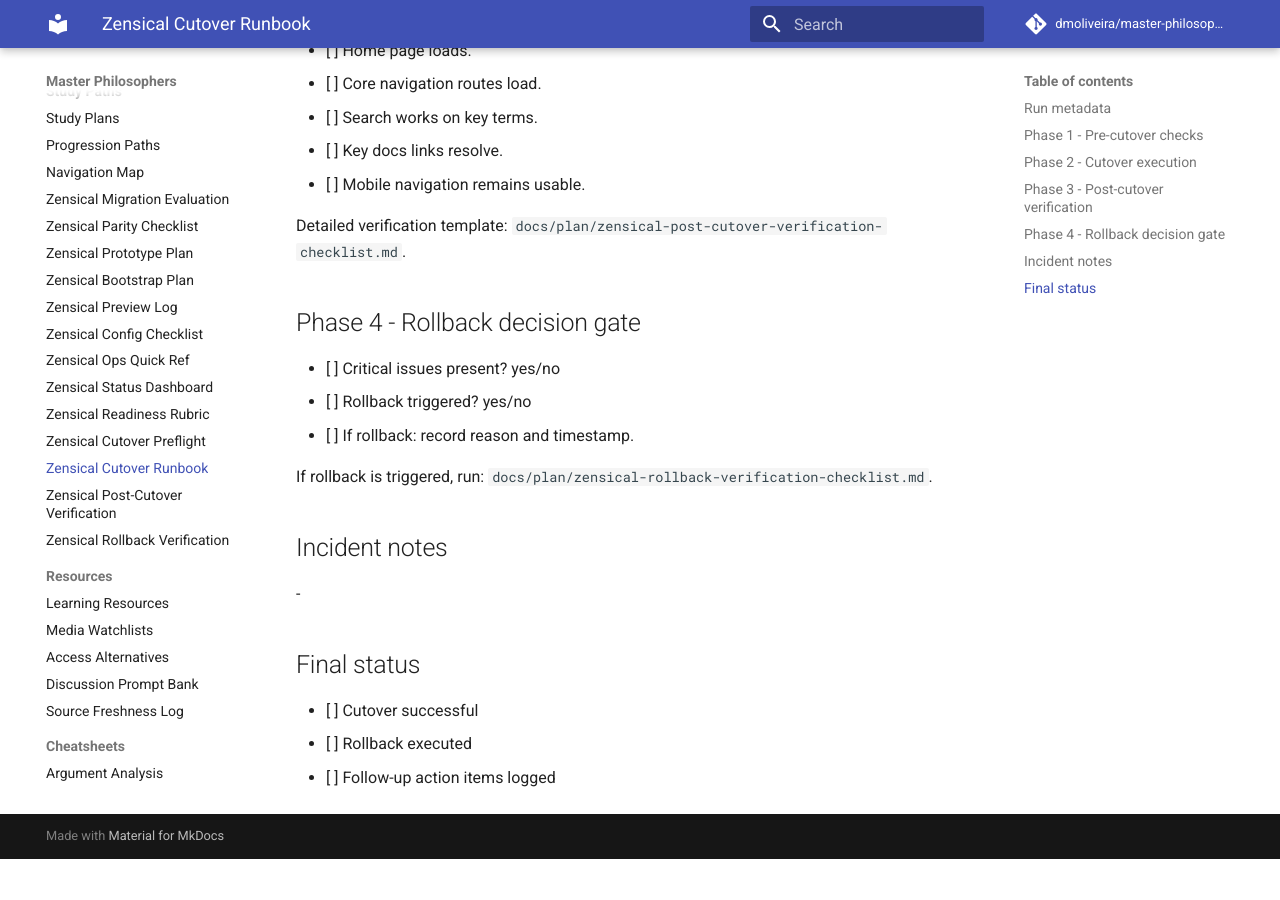
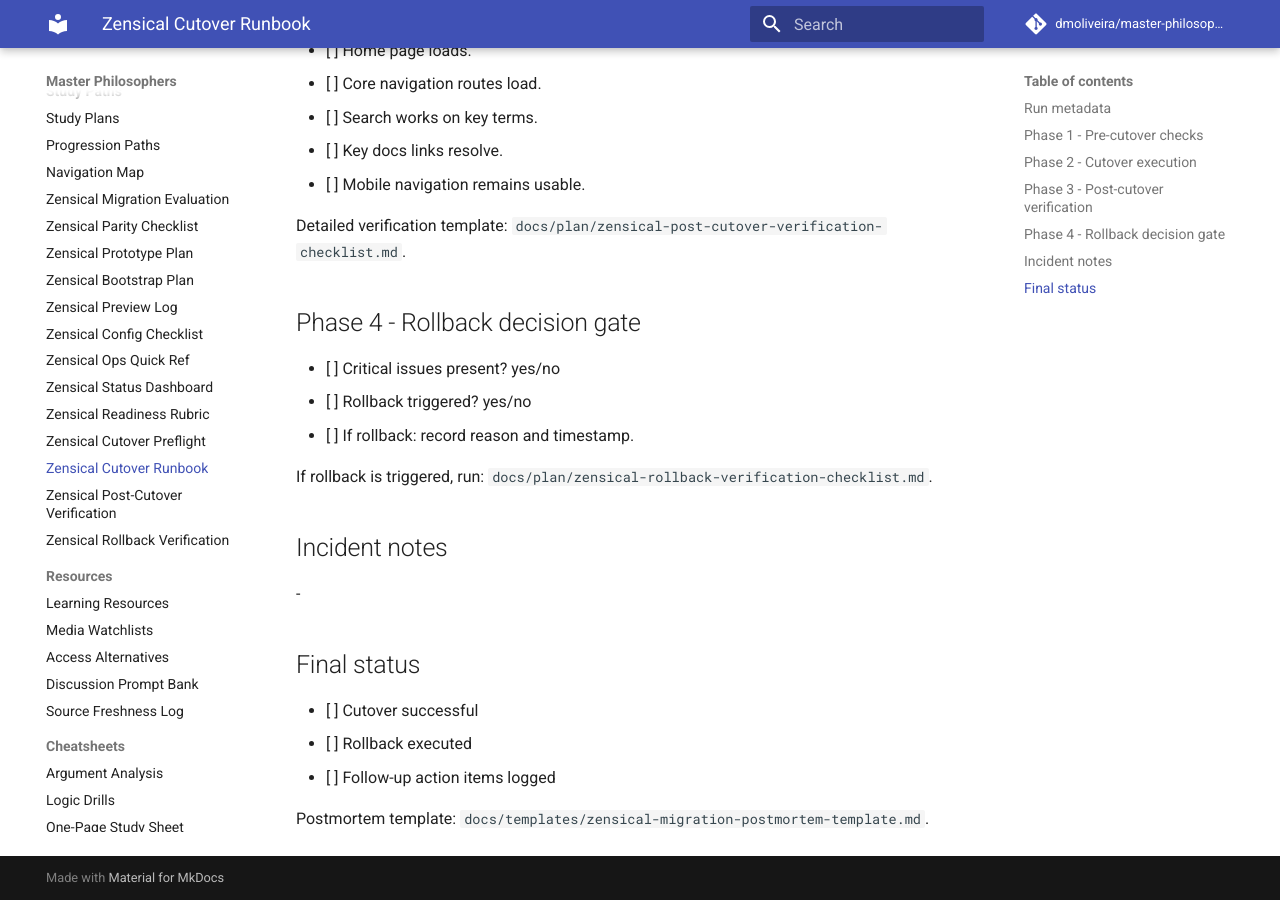
Before and after one commit to dmoliveira/master-philosophers, an MkDocs documentation site: the page built from docs/plan/zensical-cutover-runbook-template.md, in a window 1280 px wide and 900 px high, scrolled down 986 px. Built offline with MkDocs 1.6.1 and Material for MkDocs 9.7.7, drawn with Linux system fonts in a browser that asks for light colours; comment, search, counter and statistics services are not loaded; before the commit the page ends 1845 px from its top, so only the background shows below that.

Commit message:
docs wire postmortem template into cutover docs

```diff
--- a/docs/plan/zensical-cutover-runbook-template.md
+++ b/docs/plan/zensical-cutover-runbook-template.md
@@ -53,3 +53,5 @@
 - [ ] Cutover successful
 - [ ] Rollback executed
 - [ ] Follow-up action items logged
+
+Postmortem template: `docs/templates/zensical-migration-postmortem-template.md`.
```
Also changed, not shown: README.md (+1 -0 lines), docs/template-library.md (+1 -0 lines).
